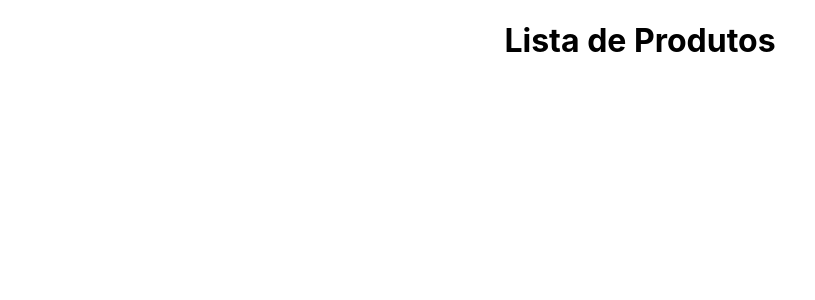
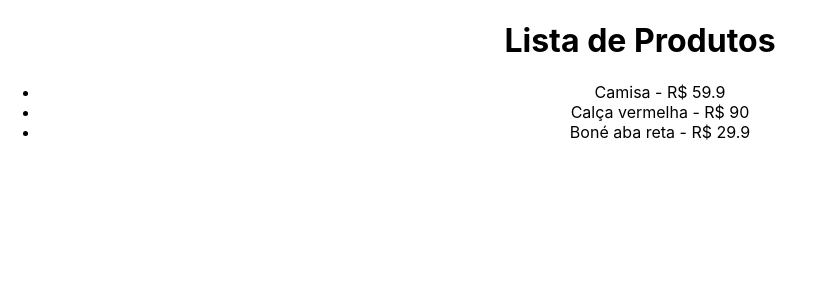
Before and after one commit to fabianagenila/http-react, a React (Create React App) app: page / in a window 1280 px wide. Shown: the top 300 px of the page, without its empty margins (0-815 px from the left). Built offline with nearby package versions, Linux system fonts and the light colour scheme; data requests are answered from the project's data file.

Commit message:
add GET request to API

```diff
--- a/src/App.js
+++ b/src/App.js
@@ -1,9 +1,31 @@
+import { useEffect, useState } from "react";
 import "./App.css";
 
+const url = "http://localhost:3000/products";
+
 function App() {
+  const [products, setProducts] = useState([]);
+
+  useEffect(() => {
+    async function fetchData() {
+      const res = await fetch(url);
+      const data = await res.json();
+
+      setProducts(data);
+    }
+    fetchData();
+  }, []);
+
   return (
     <div className="App">
       <h1>Lista de Produtos</h1>
+      <ul>
+        {products.map((product) => (
+          <li key={product.id}>
+            {product.name} - R$ {product.price}
+          </li>
+        ))}
+      </ul>
     </div>
   );
 }
```
